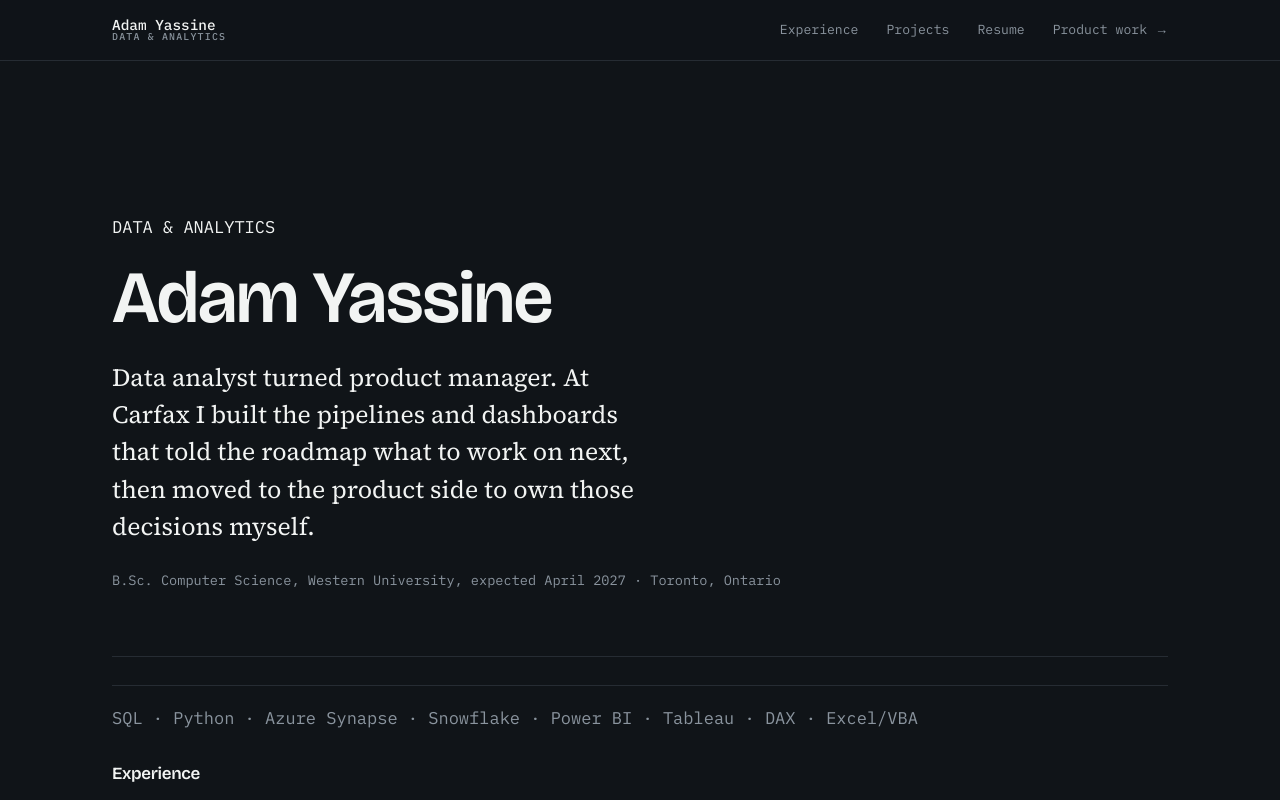
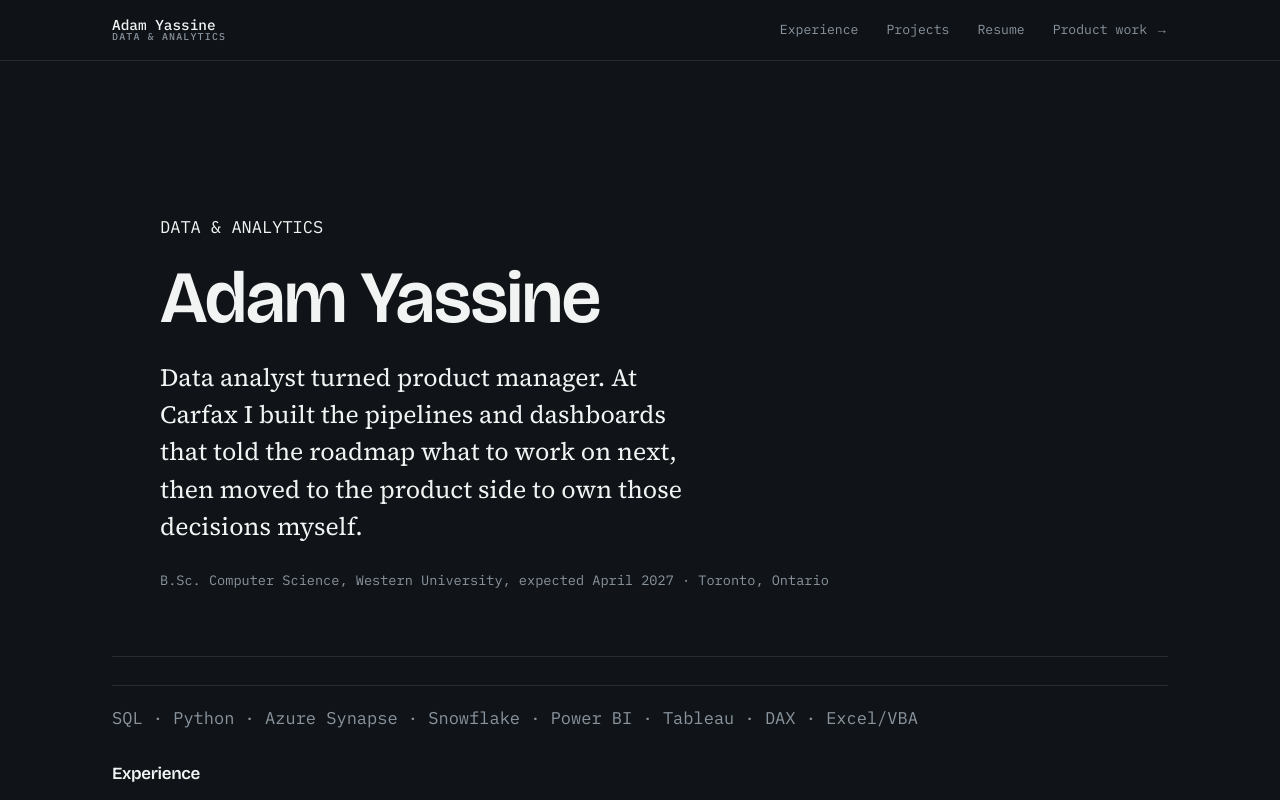
Before and after one commit to AdamYacin30/AdamProductPortfolio, a Next.js app: page /data in a window 1280 px wide. Shown: the top 800 px of the page. Built offline with nearby package versions, Linux system fonts and the light colour scheme; no server answers.

Commit message:
Data: match hero spacing by using wrap hero

```diff
--- a/app/data/page.tsx
+++ b/app/data/page.tsx
@@ -7,7 +7,7 @@ import { site } from "@/lib/site";
 export default function DataPage() {
   return (
     <div className="data-page">
-      <section className="hero">
+      <section className="wrap hero">
         <p className="hero__kicker mono">DATA &amp; ANALYTICS</p>
         <h1 className="hero__name">Adam Yassine</h1>
         <p className="hero__positioning">
```
